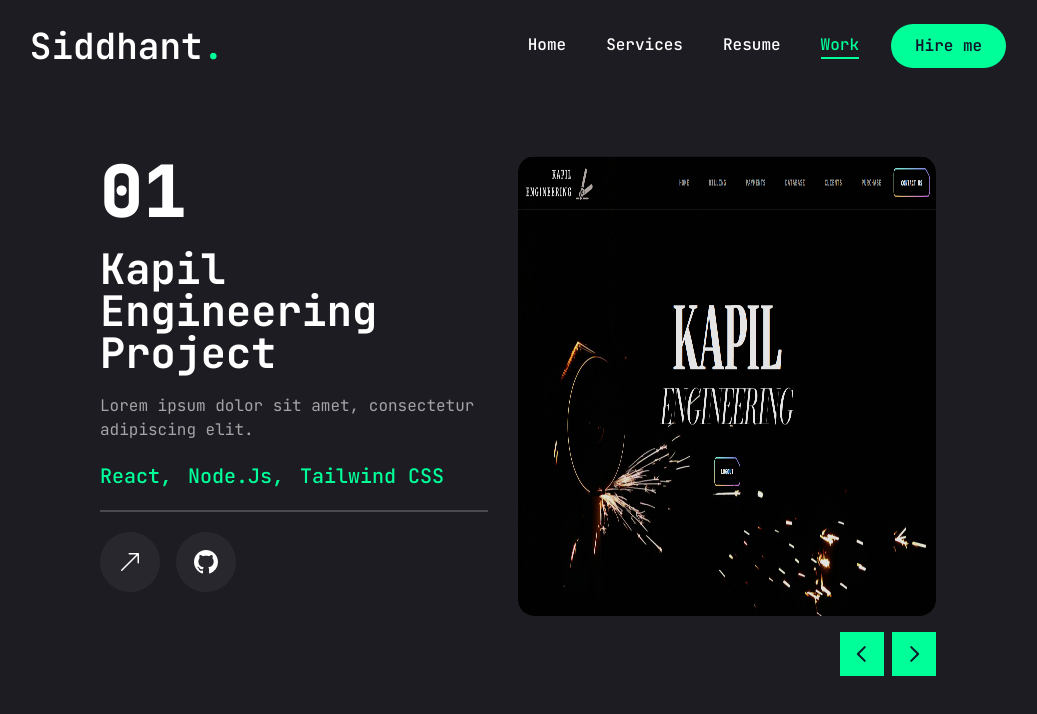
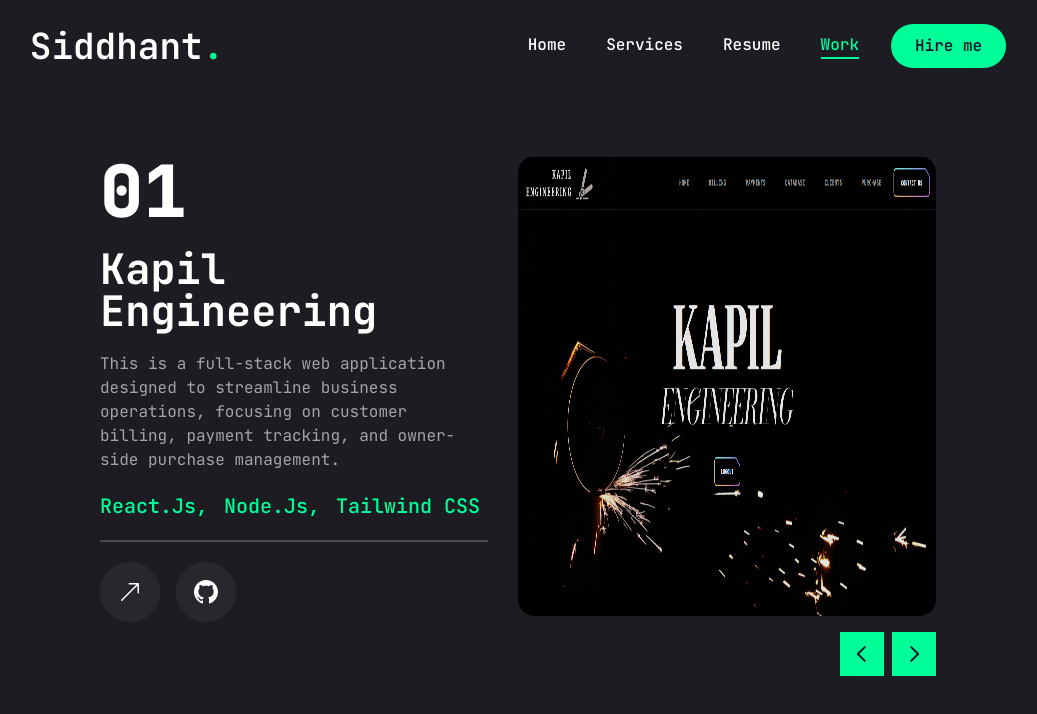
Before and after one commit to siddhantkokne0409/siddhant.dev, a Next.js app: page /work in a window 1280 px wide. Shown: the top 714 px of the page, without its empty margins (122-1159 px from the left). Built offline with nearby package versions, Linux system fonts and the light colour scheme.

Commit message:
Work and stats update

```diff
--- a/app/work/page.jsx
+++ b/app/work/page.jsx
@@ -20,8 +20,8 @@ const projects = [
     num: "01",
     category: "Kapil Engineering",
     title: "Project One",
-    description: "Lorem ipsum dolor sit amet, consectetur adipiscing elit.",
-    stack: [{ name: "React" }, { name: "Node.js" }, { name: "Tailwind CSS" }],
+    description: "This is a full-stack web application designed to streamline business operations, focusing on customer billing, payment tracking, and owner-side purchase management.",
+    stack: [{ name: "React.js" }, { name: "Node.js" }, { name: "Tailwind CSS" }],
     image: "/Kapil.png",
     live: "",
     github: "https://github.com",
@@ -30,8 +30,8 @@ const projects = [
     num: "02",
     category: "SK EState",
     title: "Project Two",
-    description: "Lorem ipsum dolor sit amet, consectetur adipiscing elit.",
-    stack: [{ name: "React" }, { name: "Next.js" }, { name: "Tailwind CSS" }],
+    description: "This is a dynamic full-stack real estate web platform that allows users to rent, sell, or browse properties with ease. ",
+    stack: [{ name: "React.js" }, { name: "Node.js" }, { name: "FireBase" }],
     image: "/skestate.png",
     live: "",
     github: "https://github.com",
@@ -40,8 +40,8 @@ const projects = [
     num: "03",
     category: "PrepMate",
     title: "Project Three",
-    description: "Lorem ipsum dolor sit amet, consectetur adipiscing elit.",
-    stack: [{ name: "React" }, { name: "Next.js" }, { name: "Tailwind CSS" }],
+    description: "PrepMate is an interactive AI-based web platform that helps users practice mock interviews in a realistic and adaptive environment. ",
+    stack: [{ name: "Next.js" }, { name: "Vapi AI" }, { name: "Google Gemini" }],
     image: "/prepmate.png",
     live: "",
     github: "https://github.com",
@@ -50,7 +50,7 @@ const projects = [
     num: "04",
     category: "WorkWise",
     title: "Project Three",
-    description: "Lorem ipsum dolor sit amet, consectetur adipiscing elit.",
+    description: "Workwise is an application which promotes healthier work habits and prevents burnout, the platform allows users to plan, track, and get reminded about breaks throughout their day.",
     stack: [{ name: "Python" }, { name: "Tkinter" }, { name: "MediaPipe" }],
     image: "/workwise.png",
     live: "",
@@ -83,7 +83,7 @@ const Work = () => {
                 {project.num}
               </div>
               <h2 className="text-[42px] font-bold leading-none text-white group-hover:text-accent transition-all duration-500 capitalize">
-                {project.category} Project
+                {project.category}
               </h2>
 
               <p className="text-white/60">{project.description}</p>
--- a/components/Stats.jsx
+++ b/components/Stats.jsx
@@ -3,10 +3,10 @@
 import CountUp from "react-countup";
 
 const stats = [
-  {
-    num: 12,
-    text: "Years of Experience",
-  },
+  // {
+  //   num: 12,
+  //   text: "Years of Experience",
+  // },
   {
     num: 10,
     text: "Projects Completed",
@@ -16,7 +16,7 @@ const stats = [
     text: "Technologies mastered",
   },
   {
-    num: 200,
+    num: 100,
     text: "Code commits",
   },
 ];
```
